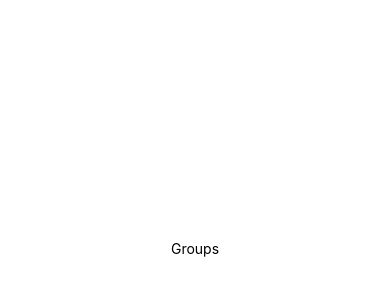
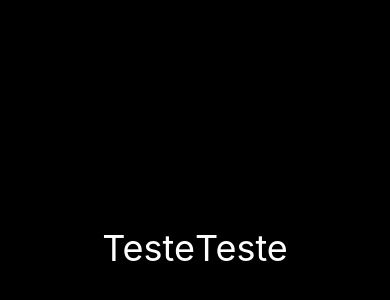
Before and after one commit to GeorgiSantana/Ignite-Teams, a React Native app: screen / in a window 390 px wide. Shown: the part 174-474 px from the top of the page. Built offline with nearby package versions, Linux system fonts and the light colour scheme.

Commit message:
Implementação utilizando styled-components

```diff
--- a/package.json
+++ b/package.json
@@ -12,12 +12,15 @@
     "expo": "^49.0.22",
     "expo-status-bar": "~1.11.1",
     "react": "18.2.0",
-    "react-native": "0.73.2"
+    "react-native": "0.73.2",
+    "styled-components": "^6.1.8"
   },
   "devDependencies": {
     "@babel/core": "^7.20.0",
     "@types/react": "~18.2.45",
     "@types/react-native": "^0.73.0",
+    "@types/styled-components": "^5.1.34",
+    "@types/styled-components-react-native": "^5.2.5",
     "babel-plugin-module-resolver": "^5.0.0",
     "typescript": "^5.1.3"
   },
--- a/src/screens/Groups/index.tsx
+++ b/src/screens/Groups/index.tsx
@@ -1,19 +1,11 @@
-
-import { StyleSheet, Text, View } from 'react-native';
+import { StyleSheet, Text, View } from "react-native";
+import { Container, Title } from "./styles";
 
 export function Groups() {
   return (
-    <View style={styles.container}>
-      <Text>Groups</Text>
-    </View>
+    <Container>
+        <Title>Teste</Title>
+        <Title>Teste</Title>
+    </Container>
   );
 }
-
-const styles = StyleSheet.create({
-  container: {
-    flex: 1,
-    backgroundColor: '#fff',
-    alignItems: 'center',
-    justifyContent: 'center',
-  },
-});
--- /dev/null
+++ b/src/screens/Groups/styles.ts
@@ -0,0 +1,25 @@
+import styled from "styled-components/native";
+
+export const Container = styled.View`
+    flex: 1;
+    background-color: #000;
+    align-items: center;
+    justify-content: center;
+    flex-direction: row;
+
+
+
+`;
+
+export const Title = styled.Text`
+
+    color: #FFF;
+    font-size: 36px;
+
+
+
+
+
+
+
+`;
```
Also changed, not shown: 1 other file (tests, documents, lock files or other folders).
